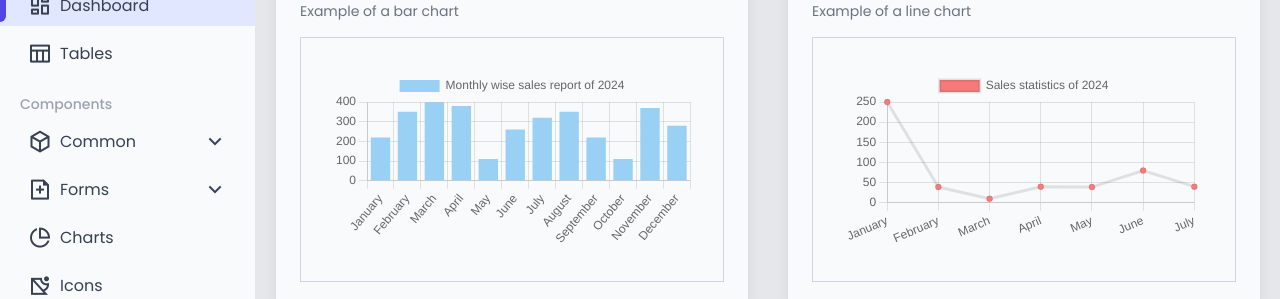
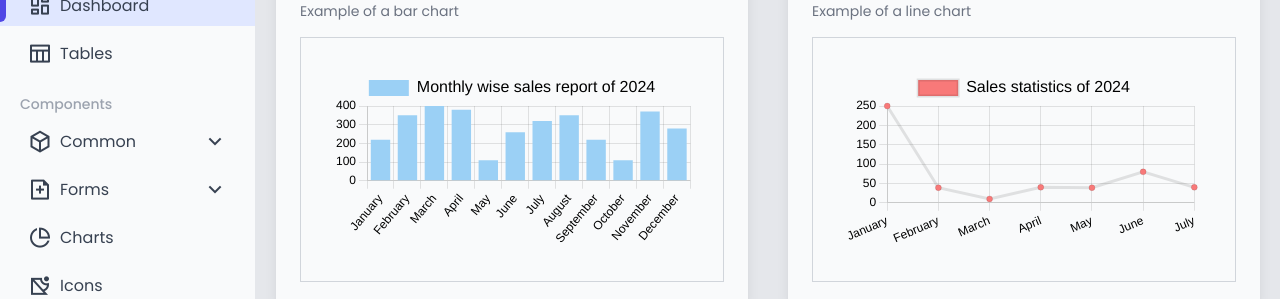
Before and after one commit to shantojatri/free-vue-tailwind-dashboard, a Vue app: page /charts in a window 1280 px wide. Shown: the part 227-526 px from the top of the page. Built offline with nearby package versions, Linux system fonts and the light colour scheme.

Commit message:
Update the chats light and dark mode colors

```diff
--- a/src/components/Charts/BarChart.vue
+++ b/src/components/Charts/BarChart.vue
@@ -1,5 +1,7 @@
 <script setup lang="ts">
 import { Bar } from "vue-chartjs";
+import { useThemeStore } from "@/stores/theme";
+
 import {
   Chart as ChartJS,
   Title,
@@ -17,6 +19,8 @@ ChartJS.register(
   Tooltip,
   Legend
 );
+
+const { themeMode } = useThemeStore();
 
 const data = {
   labels: [
@@ -37,12 +41,36 @@ const data = {
     {
       label: "Monthly wise sales report of 2024",
       data: [220, 350, 400, 380, 110, 260, 320, 350, 220, 110, 370, 280],
+      color: "#fff",
       backgroundColor: "#9BD0F5",
-    }
-  ]
+    },
+  ],
 };
+
 const options = {
   responsive: true,
+  plugins: {
+    legend: {
+      labels: {
+        color: themeMode ? "white" : 'black',
+        font: {
+          size: 16,
+        },
+      },
+    },
+  },
+  scales: {
+    x: {
+      ticks: {
+        color: themeMode ? "white" : 'black',
+      },
+    },
+    y: {
+      ticks: {
+        color: themeMode ? "white" : 'black',
+      },
+    },
+  },
 };
 </script>
 
--- a/src/components/Charts/DoughnutChart.vue
+++ b/src/components/Charts/DoughnutChart.vue
@@ -2,8 +2,11 @@ import { Doughnut } from 'vue-chartjs'
 <script setup lang="ts">
 import { Doughnut } from "vue-chartjs";
 import { Chart as ChartJS, ArcElement, Tooltip, Legend } from "chart.js";
+import { useThemeStore } from "@/stores/theme";
 
 ChartJS.register(ArcElement, Tooltip, Legend);
+
+const { themeMode } = useThemeStore();
 
 const data = {
     labels: ["Mobile", "Desktop", "Tablet", "Speaker"],
@@ -17,6 +20,16 @@ const data = {
 const options = {
   responsive: true,
   maintainAspectRatio: false,
+  plugins: {
+    legend: {
+      labels: {
+        color: themeMode ? "white" : 'black',
+        font: {
+          size: 16,
+        },
+      },
+    },
+  },
 };
 </script>
 
--- a/src/components/Charts/LineChart.vue
+++ b/src/components/Charts/LineChart.vue
@@ -1,5 +1,7 @@
 <script setup lang="ts">
 import { Line } from "vue-chartjs";
+import { useThemeStore } from "@/stores/theme";
+
 import {
   Chart as ChartJS,
   CategoryScale,
@@ -21,6 +23,8 @@ ChartJS.register(
   Legend
 );
 
+const { themeMode } = useThemeStore();
+
 const data = {
   labels: ["January", "February", "March", "April", "May", "June", "July"],
   datasets: [
@@ -28,18 +32,36 @@ const data = {
       label: "Sales statistics of 2024",
       backgroundColor: "#f87979",
       data: [250, 39, 10, 40, 39, 80, 40],
-    }
-  ]
+    },
+  ],
 };
 const options = {
   responsive: true,
-    maintainAspectRatio: true,
-    scales: {
-            y: {
-                suggestedMin: 50,
-                suggestedMax: 100
-            }
-        }
+  maintainAspectRatio: true,
+  plugins: {
+    legend: {
+      labels: {
+        color: themeMode ? "white" : 'black',
+        font: {
+          size: 16,
+        },
+      },
+    },
+  },
+  scales: {
+    x: {
+      ticks: {
+        color: themeMode ? "white" : 'black',
+      },
+    },
+    y: {
+      suggestedMin: 50,
+      suggestedMax: 100,
+      ticks: {
+        color: themeMode ? "white" : 'black',
+      },
+    },
+  },
 };
 </script>
 
--- a/src/components/Charts/PieChart.vue
+++ b/src/components/Charts/PieChart.vue
@@ -1,7 +1,11 @@
 <script setup lang="ts">
 import { Chart as ChartJS, ArcElement, Tooltip, Legend } from "chart.js";
 import { Pie } from "vue-chartjs";
+import { useThemeStore } from "@/stores/theme";
+
 ChartJS.register(ArcElement, Tooltip, Legend);
+
+const { themeMode } = useThemeStore();
 
 const data = {
   labels: ["Mobile", "Desktop", "Tablet", "Speaker"],
@@ -15,6 +19,16 @@ const data = {
 const options = {
   responsive: true,
   maintainAspectRatio: false,
+  plugins: {
+    legend: {
+      labels: {
+        color: themeMode ? "white" : 'black',
+        font: {
+          size: 16,
+        },
+      },
+    },
+  },
 };
 </script>
 
--- a/src/components/Charts/PolarChart.vue
+++ b/src/components/Charts/PolarChart.vue
@@ -1,5 +1,6 @@
 <script setup lang="ts">
 import { PolarArea } from "vue-chartjs";
+import { useThemeStore } from "@/stores/theme";
 import {
   Chart as ChartJS,
   RadialLinearScale,
@@ -9,6 +10,8 @@ import {
 } from "chart.js";
 
 ChartJS.register(RadialLinearScale, ArcElement, Tooltip, Legend);
+
+const { themeMode } = useThemeStore();
 
 const data = {
   labels: [
@@ -53,6 +56,16 @@ const data = {
 const options = {
   responsive: true,
   maintainAspectRatio: false,
+  plugins: {
+    legend: {
+      labels: {
+        color: themeMode ? "white" : 'black',
+        font: {
+          size: 16,
+        },
+      },
+    },
+  },
 };
 </script>
 
--- a/src/components/Charts/RadarChart.vue
+++ b/src/components/Charts/RadarChart.vue
@@ -1,5 +1,6 @@
 <script setup lang="ts">
 import { Radar } from "vue-chartjs";
+import { useThemeStore } from "@/stores/theme";
 
 import {
   Chart as ChartJS,
@@ -19,6 +20,8 @@ ChartJS.register(
   Tooltip,
   Legend
 );
+
+const { themeMode } = useThemeStore();
 
 const data = {
   labels: [
@@ -50,12 +53,50 @@ const data = {
       pointHoverBackgroundColor: "#fff",
       pointHoverBorderColor: "rgba(255,99,132,1)",
       data: [28, 48, 40, 19, 96, 27, 100],
-    }
-  ]
+    },
+  ],
 };
 const options = {
   responsive: true,
   maintainAspectRatio: false,
+  scales: {
+    r: {
+      pointLabels: {
+        color: themeMode ? "white" : "black",
+        font: {
+          size: 14,
+        },
+      },
+      grid: {
+        color: "black"
+      },
+      angleLines: {
+        color: "gray"
+      },
+      ticks: {
+        color: "black"
+      }
+    },
+  },
+  plugins: {
+    legend: {
+      labels: {
+        color: themeMode ? "white" : "black",
+        font: {
+          size: 16,
+        },
+        padding: 20
+      },
+    },
+    title: {
+      display: true,
+      color: themeMode ? "white" : "black",
+      text: "Comparing Activity Performance",
+      font: {
+        size: 20,
+      },
+    },
+  },
 };
 </script>
 
```
